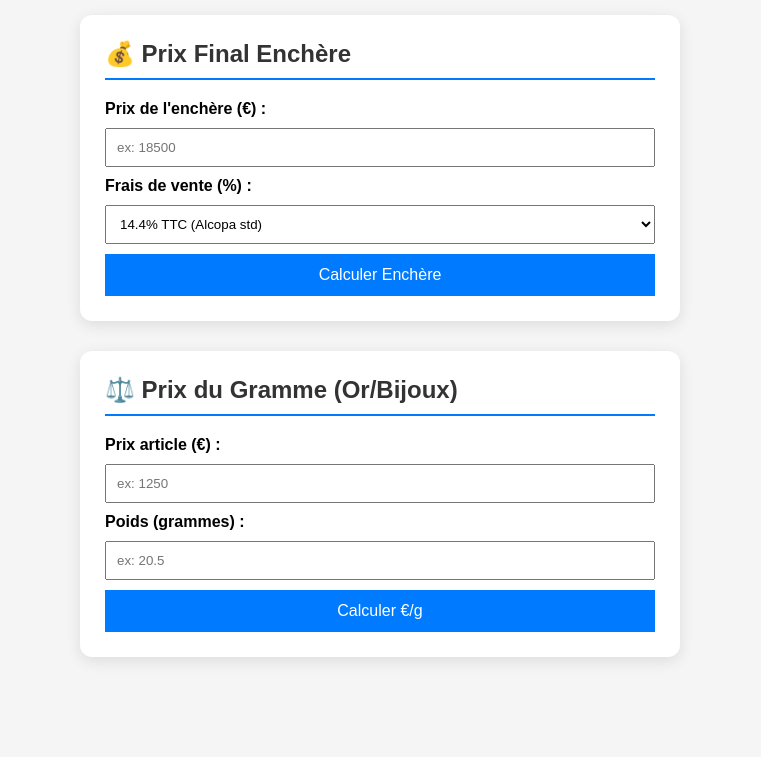
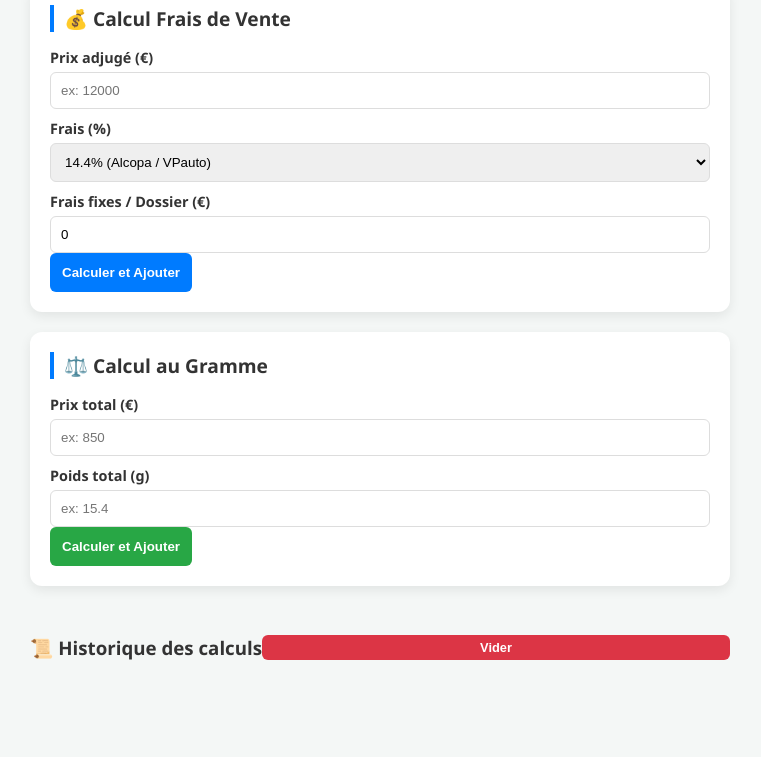
Before and after one commit to rouis/encheres-calcul, a plain HTML site: page index.html in a window 1280 px wide. Shown: the part 144-901 px from the top of the page, without its empty margins (260-1021 px from the left). After the commit the page ends 868 px from the top, so only its background shows below. Drawn offline with Linux system fonts and the light colour scheme.

Commit message:
Update index.html

```diff
--- a/index.html
+++ b/index.html
@@ -3,55 +3,134 @@
 <head>
     <meta charset="UTF-8">
     <meta name="viewport" content="width=device-width, initial-scale=1.0">
-    <title>Calcul Frais Enchères & Prix Gramme</title>
+    <title>Calculateur Enchères & Historique</title>
     <style>
-        body { font-family: Arial, sans-serif; max-width: 600px; margin: 50px auto; padding: 20px; background: #f5f5f5; }
-        input, select { width: 100%; padding: 10px; margin: 10px 0; box-sizing: border-box; }
-        button { background: #007bff; color: white; padding: 12px; border: none; width: 100%; cursor: pointer; font-size: 16px; }
-        button:hover { background: #0056b3; }
-        .result { background: white; padding: 20px; border-radius: 8px; margin-top: 20px; box-shadow: 0 2px 10px rgba(0,0,0,0.1); }
-        .result p { font-size: 18px; margin: 10px 0; }
-        label { font-weight: bold; }
-        .section { background: white; padding: 25px; border-radius: 12px; margin: 30px 0; box-shadow: 0 4px 15px rgba(0,0,0,0.1); }
-        .section h2 { color: #333; margin-top: 0; border-bottom: 2px solid #007bff; padding-bottom: 10px; }
-        .gramme-result { background: #e8f5e8; padding: 15px; border-radius: 8px; border-left: 5px solid #28a745; }
+        :root {
+            --primary: #007bff;
+            --success: #28a745;
+            --bg: #f4f7f6;
+        }
+        body { font-family: 'Segoe UI', Arial, sans-serif; max-width: 700px; margin: 20px auto; padding: 15px; background: var(--bg); color: #333; }
+        h1 { text-align: center; color: #2c3e50; margin-bottom: 30px; }
+        .section { background: white; padding: 20px; border-radius: 12px; margin-bottom: 20px; box-shadow: 0 4px 12px rgba(0,0,0,0.08); }
+        h2 { margin-top: 0; font-size: 1.2rem; border-left: 4px solid var(--primary); padding-left: 10px; }
+
+        label { display: block; margin-top: 10px; font-weight: 600; font-size: 0.9rem; }
+        input, select { width: 100%; padding: 10px; margin-top: 5px; border: 1px solid #ddd; border-radius: 6px; box-sizing: border-box; }
+
+        .btn-group { display: flex; gap: 10px; margin-top: 15px; }
+        button { flex: 1; padding: 12px; border: none; border-radius: 6px; cursor: pointer; font-weight: bold; transition: 0.2s; }
+        .btn-calc { background: var(--primary); color: white; }
+        .btn-calc:hover { background: #0056b3; }
+
+        .result-box { margin-top: 15px; padding: 15px; border-radius: 8px; display: none; }
+        #resEnchere { background: #e7f1ff; border: 1px solid #b3d7ff; }
+        #resGramme { background: #e9f7ef; border: 1px solid #c3e6cb; }
+
+        /* Historique */
+        .history-container { margin-top: 30px; }
+        .history-header { display: flex; justify-content: space-between; align-items: center; }
+        .btn-clear { background: #dc3545; color: white; padding: 5px 10px; font-size: 0.8rem; }
+        .history-list { margin-top: 10px; }
+        .history-item { background: white; padding: 12px; margin-bottom: 8px; border-radius: 8px; border-left: 4px solid #ccc; font-size: 0.9rem; display: flex; justify-content: space-between; align-items: center; box-shadow: 0 2px 5px rgba(0,0,0,0.05); }
+        .history-item.enchere { border-left-color: var(--primary); }
+        .history-item.or { border-left-color: var(--success); }
+        .history-item b { color: #000; }
     </style>
 </head>
 <body>
-    <h1>🛒 Calcul Enchères & Or</h1>
+
+    <h1>🛒 Assistant Enchères</h1>
 
     <div class="section">
-        <h2>💰 Prix Final Enchère</h2>
-        <label>Prix de l'enchère (€) :</label>
-        <input type="number" id="prix" step="0.01" placeholder="ex: 18500">
+        <h2>💰 Calcul Frais de Vente</h2>
+        <label>Prix adjugé (€)</label>
+        <input type="number" id="prix" placeholder="ex: 12000">
 
-        <label>Frais de vente (%) :</label>
+        <label>Frais (%)</label>
         <select id="pourcentage">
-            <option value="14.4">14.4% TTC (Alcopa std)</option>
-            <option value="14.28">14.28% TTC (judiciaire)</option>
-            <option value="25">25% TTC (volontaire)</option>
-            <option value="16">16% (Interencheres)</option>
-            <option value="custom">Autre (%)</option>
+            <option value="14.4">14.4% (Alcopa / VPauto)</option>
+            <option value="14.28">14.28% (Judiciaire)</option>
+            <option value="25">25% (Volontaire / Art)</option>
+            <option value="custom">Autre % personnalisé</option>
         </select>
-        <input type="number" id="customPct" step="0.01" placeholder="ex: 12.5" style="display:none;" min="0" max="100">
+        <input type="number" id="customPct" placeholder="Entrez %" style="display:none; margin-top:10px;">
 
-        <button onclick="calculerEnchere()">Calculer Enchère</button>
-        <div id="resultatEnchere" class="result" style="display:none;"></div>
+        <label>Frais fixes / Dossier (€)</label>
+        <input type="number" id="fraisFixes" value="0">
+
+        <button class="btn-calc" onclick="calculerEnchere()">Calculer et Ajouter</button>
+
+        <div id="resEnchere" class="result-box"></div>
     </div>
 
     <div class="section">
-        <h2>⚖️ Prix du Gramme (Or/Bijoux)</h2>
-        <label>Prix article (€) :</label>
-        <input type="number" id="prixArticle" step="0.01" placeholder="ex: 1250">
+        <h2>⚖️ Calcul au Gramme</h2>
+        <label>Prix total (€)</label>
+        <input type="number" id="prixArt" placeholder="ex: 850">
+        <label>Poids total (g)</label>
+        <input type="number" id="poids" placeholder="ex: 15.4">
 
-        <label>Poids (grammes) :</label>
-        <input type="number" id="poids" step="0.01" placeholder="ex: 20.5">
+        <button class="btn-calc" style="background: var(--success);" onclick="calculerGramme()">Calculer et Ajouter</button>
 
-        <button onclick="calculerGramme()">Calculer €/g</button>
-        <div id="resultatGramme" class="gramme-result" style="display:none;"></div>
+        <div id="resGramme" class="result-box"></div>
+    </div>
+
+    <div class="history-container">
+        <div class="history-header">
+            <h3>📜 Historique des calculs</h3>
+            <button class="btn-clear" onclick="viderHistorique()">Vider</button>
+        </div>
+        <div id="listeHistorique" class="history-list">
+            </div>
     </div>
 
     <script>
         const select = document.getElementById('pourcentage');
-        const custom = document.getElementById('customPct');
-        se
+        const customInput = document.getElementById('customPct');
+        const historique = document.getElementById('listeHistorique');
+
+        select.onchange = () => customInput.style.display = (select.value === 'custom') ? 'block' : 'none';
+
+        function ajouterAHistorique(type, texte) {
+            const div = document.createElement('div');
+            div.className = `history-item ${type}`;
+            div.innerHTML = `<span>${texte}</span> <small>${new Date().toLocaleTimeString([], {hour: '2-digit', minute:'2-digit'})}</small>`;
+            historique.prepend(div); // Ajoute en haut de liste
+        }
+
+        function calculerEnchere() {
+            const brute = parseFloat(document.getElementById('prix').value);
+            const fixes = parseFloat(document.getElementById('fraisFixes').value) || 0;
+            let pct = (select.value === 'custom') ? parseFloat(customInput.value) : parseFloat(select.value);
+
+            if (!brute) return alert("Indiquez un prix");
+
+            const montantPct = brute * (pct / 100);
+            const total = brute + montantPct + fixes;
+
+            document.getElementById('resEnchere').style.display = 'block';
+            document.getElementById('resEnchere').innerHTML = `Total : <b>${total.toFixed(2)} €</b> (Frais : ${(montantPct + fixes).toFixed(2)}€)`;
+
+            ajouterAHistorique('enchere', `🚗 Enchère: ${brute}€ + ${pct}% + ${fixes}€ = <b>${total.toFixed(2)} €</b>`);
+        }
+
+        function calculerGramme() {
+            const p = parseFloat(document.getElementById('prixArt').value);
+            const w = parseFloat(document.getElementById('poids').value);
+
+            if (!p || !w) return alert("Remplissez prix et poids");
+
+            const ratio = p / w;
+            document.getElementById('resGramme').style.display = 'block';
+            document.getElementById('resGramme').innerHTML = `Prix au g : <b>${ratio.toFixed(2)} €/g</b>`;
+
+            ajouterAHistorique('or', `⚖️ Objet: ${p}€ pour ${w}g = <b>${ratio.toFixed(2)} €/g</b>`);
+        }
+
+        function viderHistorique() {
+            if(confirm("Effacer tout l'historique ?")) historique.innerHTML = "";
+        }
+    </script>
+</body>
+</html>
```
